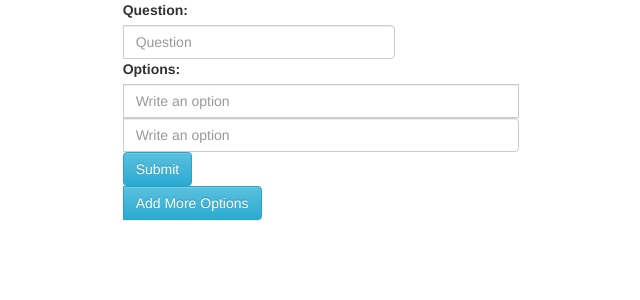
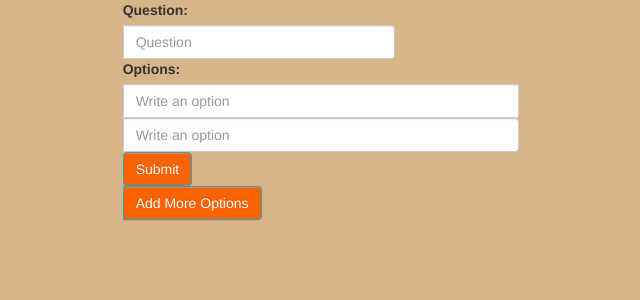
Before and after one commit to memo330179/DecisionMaker, a PHP site: page / in a window 1280 px wide. Shown: the top 300 px of the page, without its empty margins (319-959 px from the left). Run offline with PHP 8.4, Linux system fonts and the light colour scheme; some libraries are stand-ins or nearby versions.

Commit message:
trying to add a color scheme

```diff
--- /dev/null
+++ b/custom.css
@@ -0,0 +1,9 @@
+body {
+    background-color:#D9B488;
+}
+.btn-info {
+    background:#FA6400;
+}
+.btn:focus, .btn:active:focus, .btn.active:focus {
+    outline: 0 none;
+}
--- a/header.php
+++ b/header.php
@@ -7,7 +7,7 @@
 
   <!-- Optional theme -->
   <link rel="stylesheet" href="https://maxcdn.bootstrapcdn.com/bootstrap/3.3.5/css/bootstrap-theme.min.css" integrity="sha384-aUGj/X2zp5rLCbBxumKTCw2Z50WgIr1vs/PFN4praOTvYXWlVyh2UtNUU0KAUhAX" crossorigin="anonymous">
-
+  <link rel="stylesheet" href="custom.css">
   <!-- Latest compiled and minified JavaScript -->
   <script src="https://maxcdn.bootstrapcdn.com/bootstrap/3.3.5/js/bootstrap.min.js" integrity="sha512-K1qjQ+NcF2TYO/eI3M6v8EiNYZfA95pQumfvcVrTHtwQVDG+aHRqLi/ETn2uB+1JqwYqVG3LIvdm9lj6imS/pQ==" crossorigin="anonymous"></script>
   <script src="https://ajax.googleapis.com/ajax/libs/jquery/1.11.3/jquery.min.js"></script>
```
